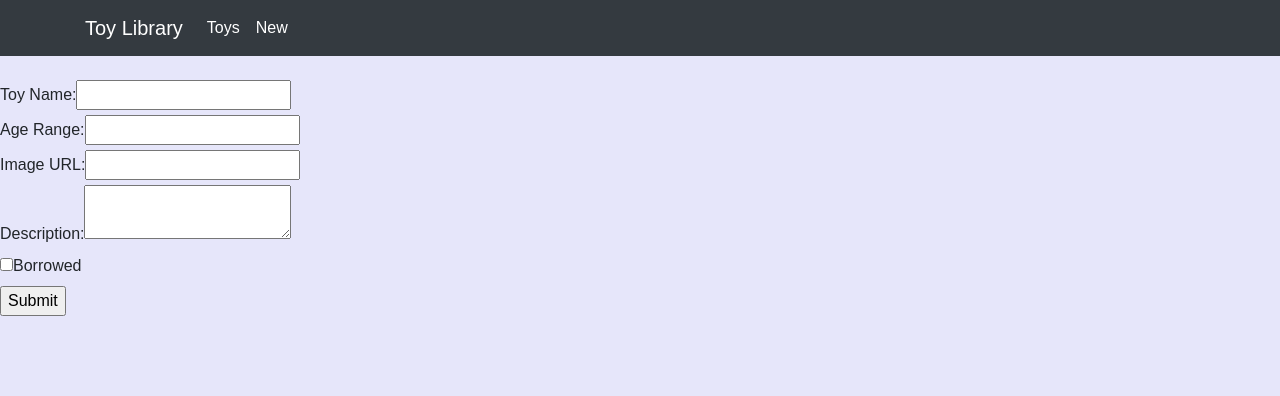
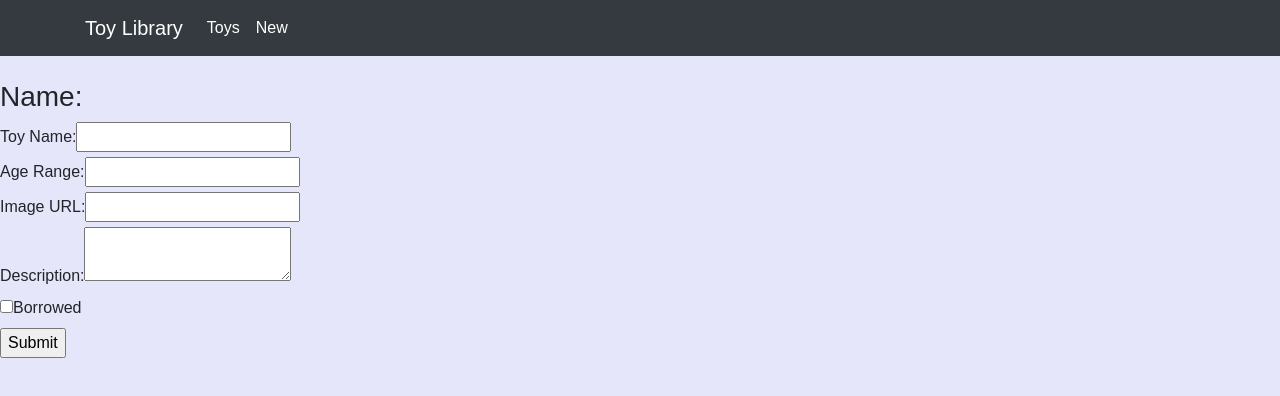
Before and after one commit to CLackrone/toy-library, a React (Create React App) app in the folder client/: page /toys/new in a window 1280 px wide. Shown: the top 396 px of the page. Built offline with nearby package versions, Linux system fonts and the light colour scheme.

Commit message:
ToyShow receiving correct params, displaying component in route /toys/:toyId

```diff
--- a/client/src/components/ToyCard.js
+++ b/client/src/components/ToyCard.js
@@ -2,11 +2,9 @@ import React from 'react'
 import { Link } from 'react-router-dom'
 
 const ToyCard = ({ toy }) =>
-
+  <div><br />
   <div key={toy.id} className='container text-center'>
-    <Link to={`/toys/${toy.id}`}>{toy.name}</Link>
-    <p>Age Range: {toy.age_range}</p>
-    <p>Description: {toy.description} </p>
+    <Link to={`/toys/${toy.id}`}>{toy.name}</Link><br />
     {toy.image_url? (
       <img src={`${toy.image_url}`} style={{height: '220px', width: '221px', margin: 'auto'}} alt={toy.name} />
       ) : (
@@ -16,6 +14,12 @@ const ToyCard = ({ toy }) =>
       )
   }
   </div>
+  <br />
+  </div>
 
 
 export default ToyCard
+
+
+// <p>Age Range: {toy.age_range}</p>
+//     <p>Description: {toy.description} </p>
--- a/client/src/containers/App.js
+++ b/client/src/containers/App.js
@@ -3,6 +3,7 @@ import ToysPage from '../containers/ToysPage'
 import Home from '../components//Home'
 import NavBar from '../components/Navbar'
 import ToyForm from '../containers/ToyForm'
+import ToyShow from './ToyShow'
 import { BrowserRouter as Router, Route } from "react-router-dom";
 
 class App extends Component {
@@ -13,8 +14,8 @@ class App extends Component {
           <NavBar />
           <Route exact path='/' component={Home} />
           <Route exact path='/toys' component={ToysPage} />
+          <Route exact path='/toys/:toyId' component={ToyShow} />
           <Route exact path='/toys/new' component={ToyForm} />
-
         </div>
       </Router>
 
--- a/client/src/containers/ToyShow.js
+++ b/client/src/containers/ToyShow.js
@@ -1,19 +1,24 @@
-import React from 'react'
+import React, {Component} from 'react'
 import { connect } from 'react-redux'
 
-const ToyShow = ({toy}) => {
-    console.log({toy})
+class ToyShow extends Component {
 
 
-  return (
-    <div>
-      <h3>Name: {toy.name}</h3>
-    </div>
-  )
+  render() {
+    console.log(this.ownProps)
+
+    const { toy } = this.props
+    console.log(this.props.toyId)
+    return (
+      <div>
+        <h3>Name: {toy.name}</h3>
+      </div>
+    )
+  }
 }
 
 const mapStateToProps = (state, ownProps) => {
-  const toy = state.toys.find(toy => toy.id === ownProps.match.params.toyId)
+  const toy = state.toys.find(toy => toy.id === parseInt(ownProps.match.params.toyId))
 
   if (toy) {
     return { toy }
--- a/client/src/containers/ToysPage.js
+++ b/client/src/containers/ToysPage.js
@@ -1,10 +1,10 @@
 import React, { Component } from 'react'
-import { Route } from 'react-router-dom'
+import { Route, Switch } from "react-router-dom";
 import { connect } from 'react-redux'
 import { bindActionCreators } from 'redux'
 import * as actions from '../actions/toyActions'
 import ToysList from '../components/ToysList'
-import ToyShow from '../containers/ToyShow'
+import ToyShow from './ToyShow'
 
 class ToysPage extends Component {
 
@@ -22,7 +22,8 @@ class ToysPage extends Component {
     return(
       <div>
         <ToysList toys={toys} />
-        <Route path={`${match.url}/:toyId`} component={ToyShow}/>
+
+
       </div>
     )
   }
```
